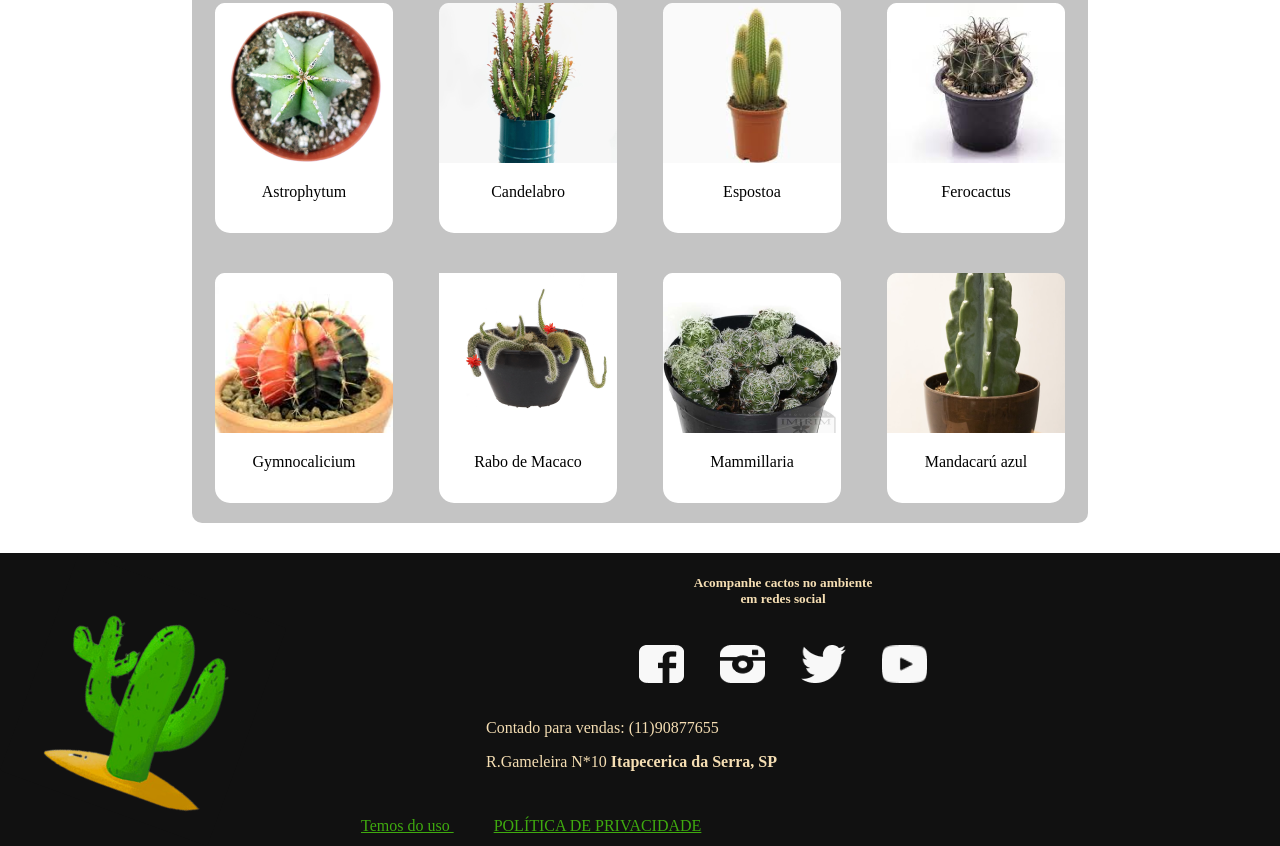
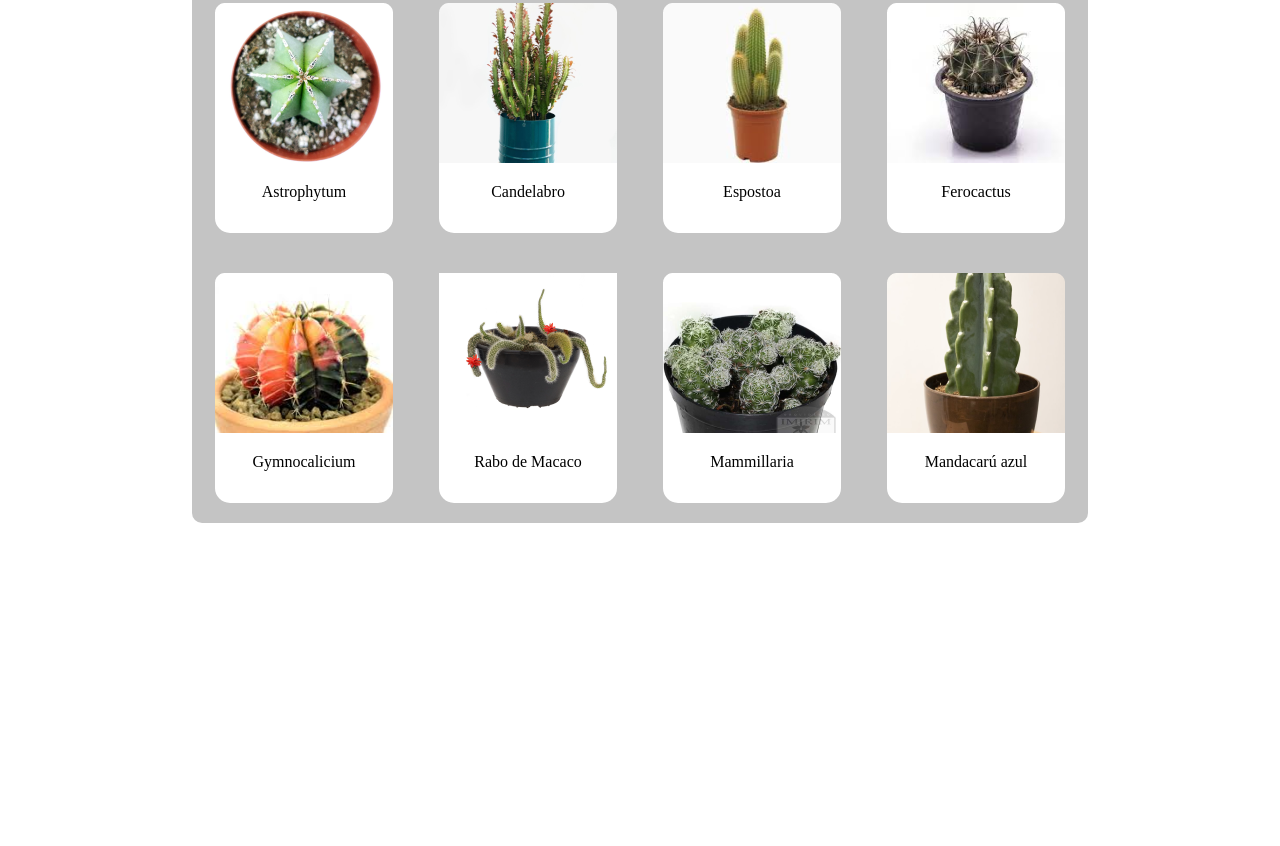
Before and after one commit to jhosoan-cordeiro/APS_primeiro_semestre, a plain HTML site: page index.html in a window 1280 px wide. Shown: the part 1882-2728 px from the top of the page. After the commit the page ends 2405 px from the top, so only its background shows below. Drawn offline with Linux system fonts and the light colour scheme.

Commit message:
test sem folder

```diff
--- a/index.html
+++ b/index.html
@@ -173,34 +173,7 @@
       </div>
 
     </section>
-    <footer>
-      <img src="/footer/footer.png" alt="" />
-      <div class="folder">
 
-      <h5>Acompanhe cactos no ambiente<br />em redes social</h5>
-      <div class="icone">
-        <img src="/footer/brandico_facebook-rect.png" alt="fecebook" id="rede_social" />
-        <img src="/footer/instagram.png" alt="istagram" id="rede_social"/>
-        <img src="/footer/twitter.png" alt="tewti" id="rede_social"/>
-        <img src="/footer/youtube.png" alt="youtube" id="rede_social"/>
-      </div>
-      <div class="contados">
-        <div class="cont_vendas">
-          <p>Contado para vendas: (11)90877655</p>
-        </div>
-        <div class="endere">
-          <p>R.Gameleira N*10 <b>Itapecerica da Serra, SP</b></p>
-        </div>
-
-      </div>
-      <div class="termos">
-        <a href="#">Temos do uso </a>
-        <a href="#">POLÍTICA DE PRIVACIDADE </a>
-      </div>
-    </div>
-  </div>
-
-    </footer>
 
   </body>
 </html>
```
